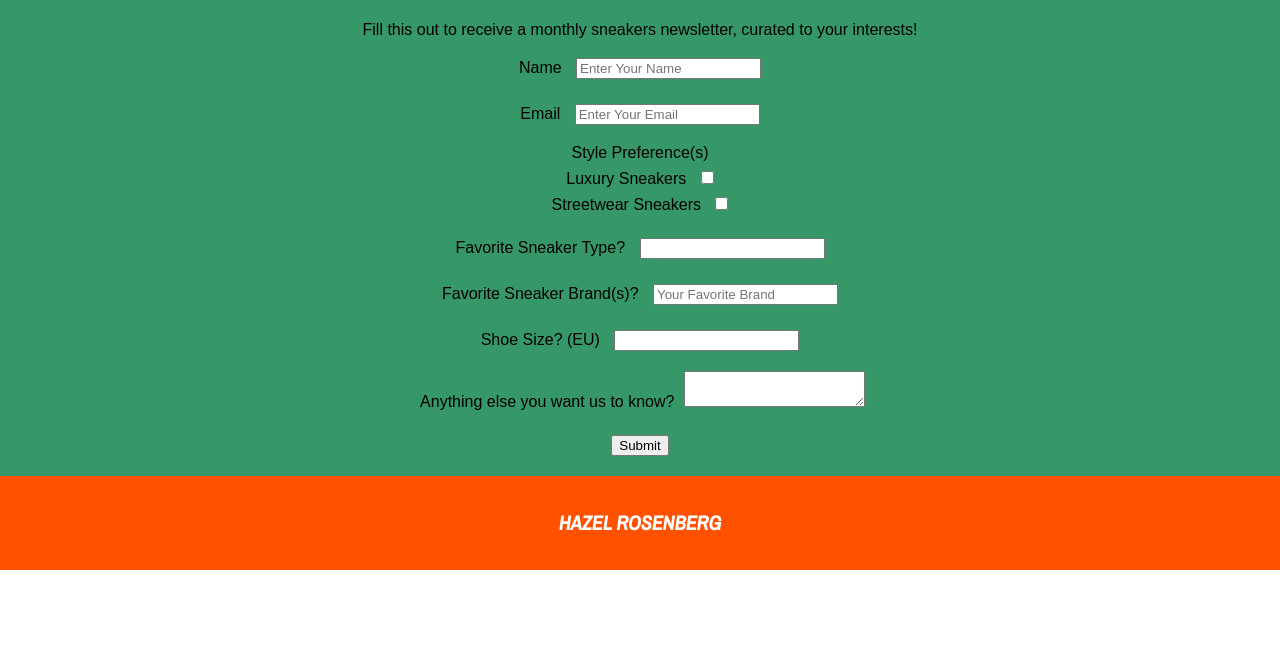
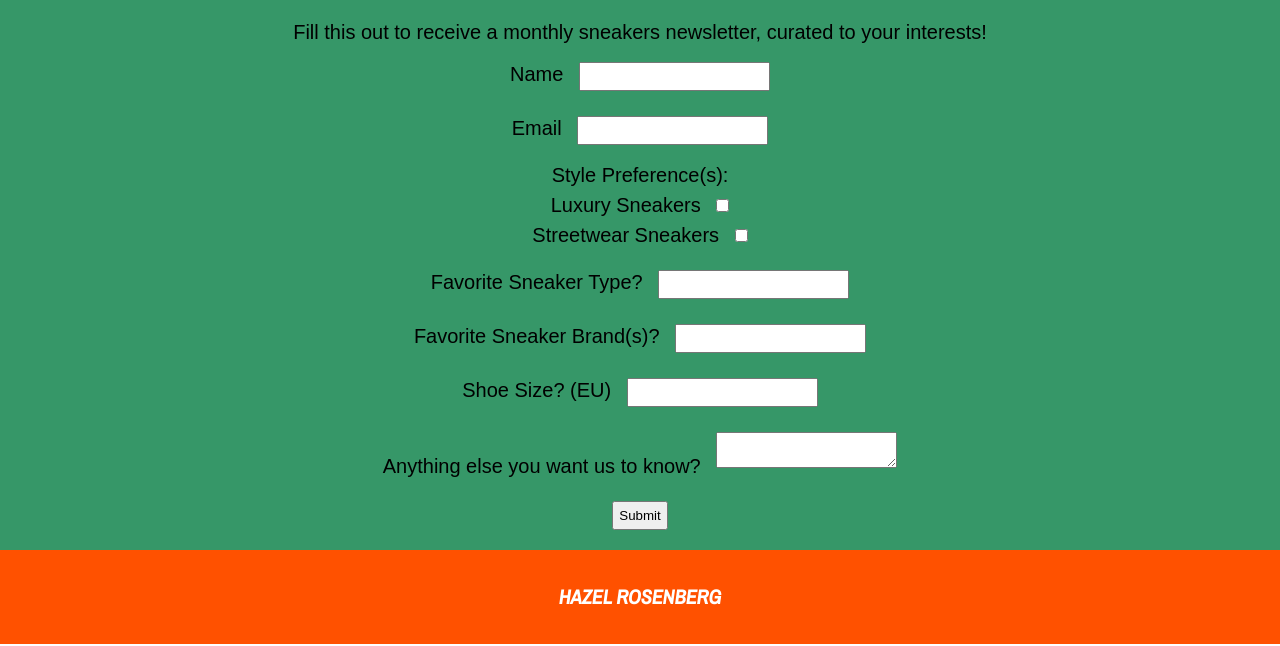
Before and after one commit to hazelrosenberg/portfolio-checkpoint-mobileview, a plain HTML site: page contact.html in a window 1280 px wide. Shown: the part 154-800 px from the top of the page. Drawn offline with nearby package versions, Linux system fonts and the light colour scheme.

Commit message:
Add files via upload

```diff
--- a/contact.html
+++ b/contact.html
@@ -46,16 +46,16 @@
 
             <div class="question">
                 <label for="name_id">Name</label>
-                <input type="text" placeholder="Enter Your Name" id = "name_id" name="name" required>
+                <input type="text" id = "name_id" name="name" required>
             </div>
 
             <div class="question">
                 <label for="email_id">Email</label>
-                <input type="email" placeholder="Enter Your Email" id = "email_id" name="email" required>
+                <input type="email" id = "email_id" name="email" required>
             </div>
 
             <div class="question">
-                <p>Style Preference(s)</p>
+                <p>Style Preference(s):</p>
                 <label for="luxury_id">Luxury Sneakers</label>
                 <input type="checkbox" id="luxury_id" name="preference" value="luxury">
                 <br>
@@ -76,7 +76,7 @@
 
             <div class="question">
                 <label for="brand_id">Favorite Sneaker Brand(s)?</label>
-                <input type="text" placeholder="Your Favorite Brand" id="brand_id" name="brand">
+                <input type="text" id="brand_id" name="brand">
             </div>
 
             <div class="question">
--- a/css/style.css
+++ b/css/style.css
@@ -145,6 +145,7 @@ footer {
     color: #8500ff;
 }
 
+/* Form Styling */
 label {
     display: inline-block;
     margin: 5px;
@@ -153,11 +154,21 @@ label {
 input {
     display: inline-block;
     margin: 5px;
+    padding: 5px;
+}
+
+textarea {
+    margin: 5px;
 }
 
 .question {
     margin: 15px;
 }
+
+fieldset {
+    font-size: 20px;
+}
+/* End of Form Styling */
 
 a.skip{
     background: white;
@@ -236,6 +247,11 @@ a.skip{
       #animation {
           animation: none;
       }
+
+      a.skip {
+        -webkit-transition: none;
+        transition: none;
+      }
   }
 
   @media screen and (min-width: 609px) {
```
